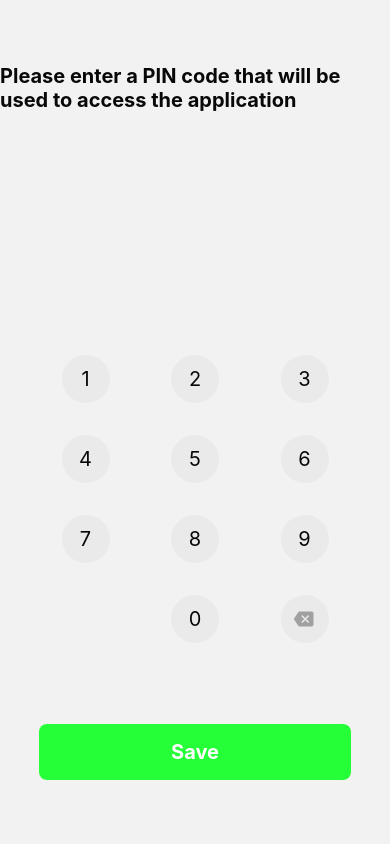
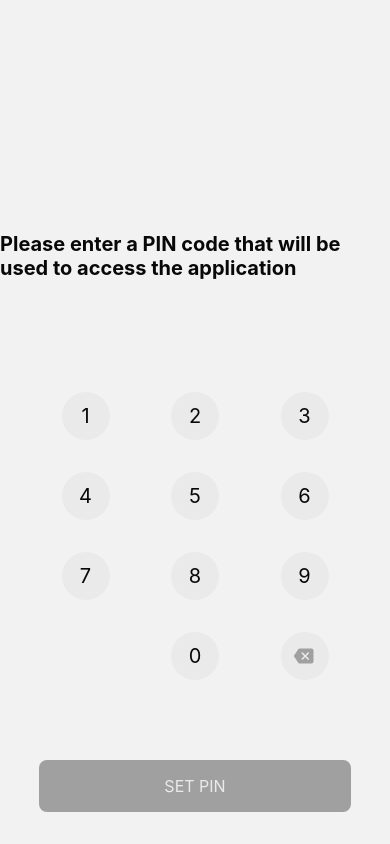
Before and after one commit to peterdee/2fa-mobile, a React Native app: screen /PINCode in a window 390 px wide. Built offline with nearby package versions, Linux system fonts and the light colour scheme; what expo-linking would draw is missing.

Commit message:
Work on the PIN Code screen: PIN setting

```diff
--- a/components/WideButton/styles.ts
+++ b/components/WideButton/styles.ts
@@ -15,7 +15,6 @@ export default StyleSheet.create({
   },
   text: {
     color: COLORS.textInverted,
-    fontSize: 20,
-    fontWeight: 'bold',
+    fontSize: SPACER,
   },
 });
--- a/constants/index.ts
+++ b/constants/index.ts
@@ -2,7 +2,7 @@ export const COLORS = {
   accent: '#2244FF',
   muted: '#A0A0A0',
   mutedLight: '#EAEAEA',
-  positive: '#25FF37',
+  positive: '#259F37',
   text: '#080808',
   textInverted: '#FFFFFF',
 };
--- a/screens/PINCode/PINCode.tsx
+++ b/screens/PINCode/PINCode.tsx
@@ -5,11 +5,16 @@ import React, {
   useState,
 } from 'react';
 
-import { getValue, KEYS } from '../../utilities/storage';
+import {
+  getValue,
+  KEYS,
+  storeValue,
+} from '../../utilities/storage';
 import { KEYBOARD } from '../../constants';
 import PINCodeLayout from './components/PINCodeLayout';
+import { RootStackScreenProps } from '../../types';
 
-function PINCode(): React.ReactElement {
+function PINCode({ navigation }: RootStackScreenProps<'PINCode'>): React.ReactElement {
   const [disableBackspace, setDisableBackspace] = useState<boolean>(true);
   const [disableKeyboard, setDisableKeyboard] = useState<boolean>(false);
   const [hasPIN, setHasPIN] = useState<boolean>(false);
@@ -52,11 +57,22 @@ function PINCode(): React.ReactElement {
     [PIN],
   );
 
+  const handleSetPIN = useCallback(
+    async (): Promise<void> => {
+      await storeValue<number>(KEYS.pin, Number(PIN));
+
+      // TODO: show a notification that PIN is set
+      return navigation.replace('Root');
+    },
+    [PIN],
+  );
+
   return (
     <PINCodeLayout
       disableBackspace={disableBackspace}
       disableKeyboard={disableKeyboard}
       handlePress={handlePress}
+      handleSetPIN={handleSetPIN}
       hasPIN={hasPIN}
       loading={loading}
       PIN={PIN}
--- a/screens/PINCode/components/PINCodeLayout.tsx
+++ b/screens/PINCode/components/PINCodeLayout.tsx
@@ -1,6 +1,7 @@
 import React, { memo } from 'react';
 import { Text, View } from 'react-native';
 
+import { COLORS } from '../../../constants';
 import KeyboardLayout from './KeyboardLayout';
 import Loader from '../../../components/Loader';
 import PINBlockLayout from './PINBlockLayout';
@@ -11,6 +12,7 @@ interface PINCodeLayoutProps {
   disableBackspace: boolean;
   disableKeyboard: boolean;
   handlePress: (value: string) => void;
+  handleSetPIN: () => Promise<void>;
   hasPIN: boolean;
   loading: boolean;
   PIN: string;
@@ -21,6 +23,7 @@ function PINCodeLayout(props: PINCodeLayoutProps): React.ReactElement {
     disableBackspace,
     disableKeyboard,
     handlePress,
+    handleSetPIN,
     hasPIN,
     loading,
     PIN,
@@ -55,10 +58,20 @@ function PINCodeLayout(props: PINCodeLayoutProps): React.ReactElement {
           { !hasPIN && (
             <View style={styles.controls}>
               <WideButton
-                buttonStyle={styles.setPINButton}
+                buttonStyle={{
+                  ...styles.setPINButton,
+                  backgroundColor: PIN.length < 4
+                    ? COLORS.muted
+                    : COLORS.positive,
+                }}
                 disabled={PIN.length < 4}
-                onPress={(): void => console.log('pressed')}
-                text="Save"
+                onPress={handleSetPIN}
+                text="SET PIN"
+                textStyle={{
+                  color: PIN.length < 4
+                    ? COLORS.mutedLight
+                    : COLORS.textInverted,
+                }}
               />
             </View>
           ) }
--- a/screens/PINCode/styles.ts
+++ b/screens/PINCode/styles.ts
@@ -15,8 +15,8 @@ export default StyleSheet.create({
   content: {
     display: 'flex',
     height: '100%',
-    justifyContent: 'space-between',
-    paddingVertical: SPACER * 4,
+    justifyContent: 'flex-end',
+    paddingVertical: SPACER * 2,
     width: '100%',
   },
   controls: {
@@ -97,6 +97,6 @@ export default StyleSheet.create({
   },
   // set PIN button
   setPINButton: {
-    backgroundColor: COLORS.positive,
+    marginTop: SPACER * 4,
   },
 });
```
